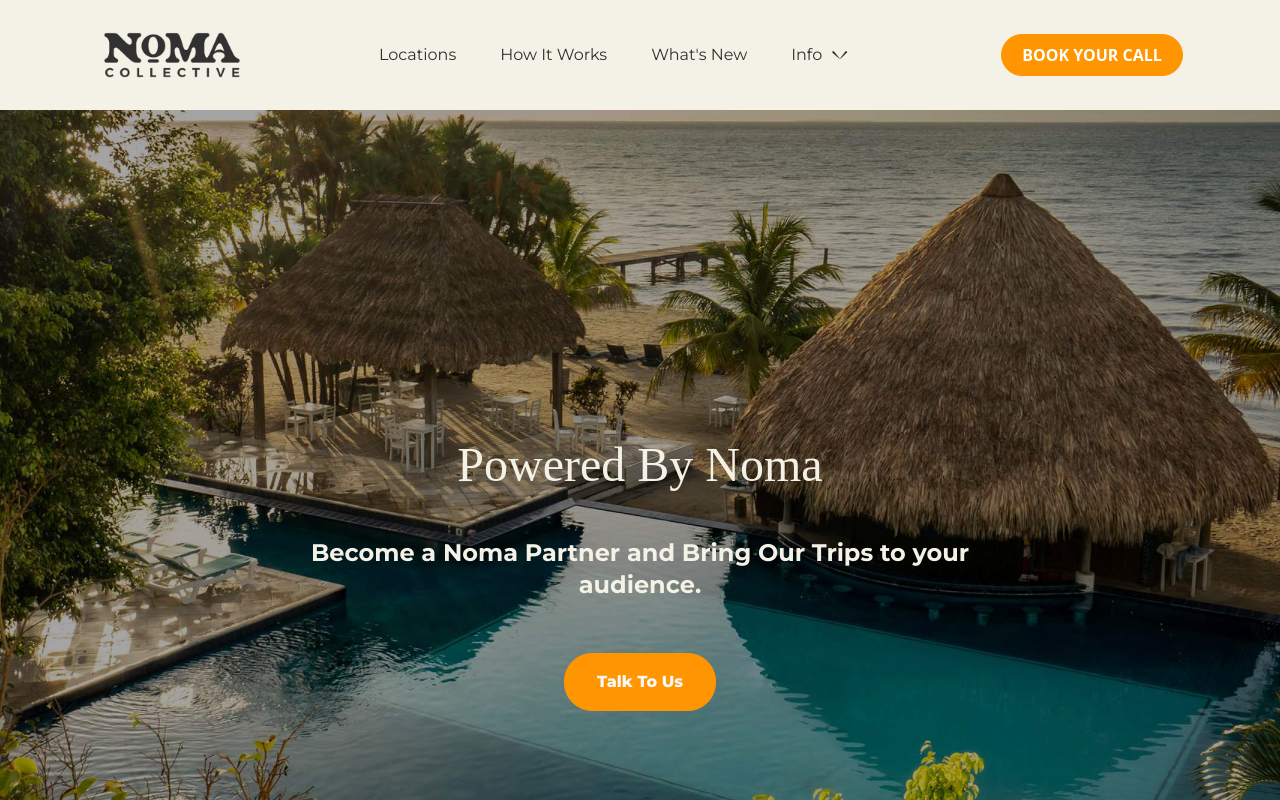
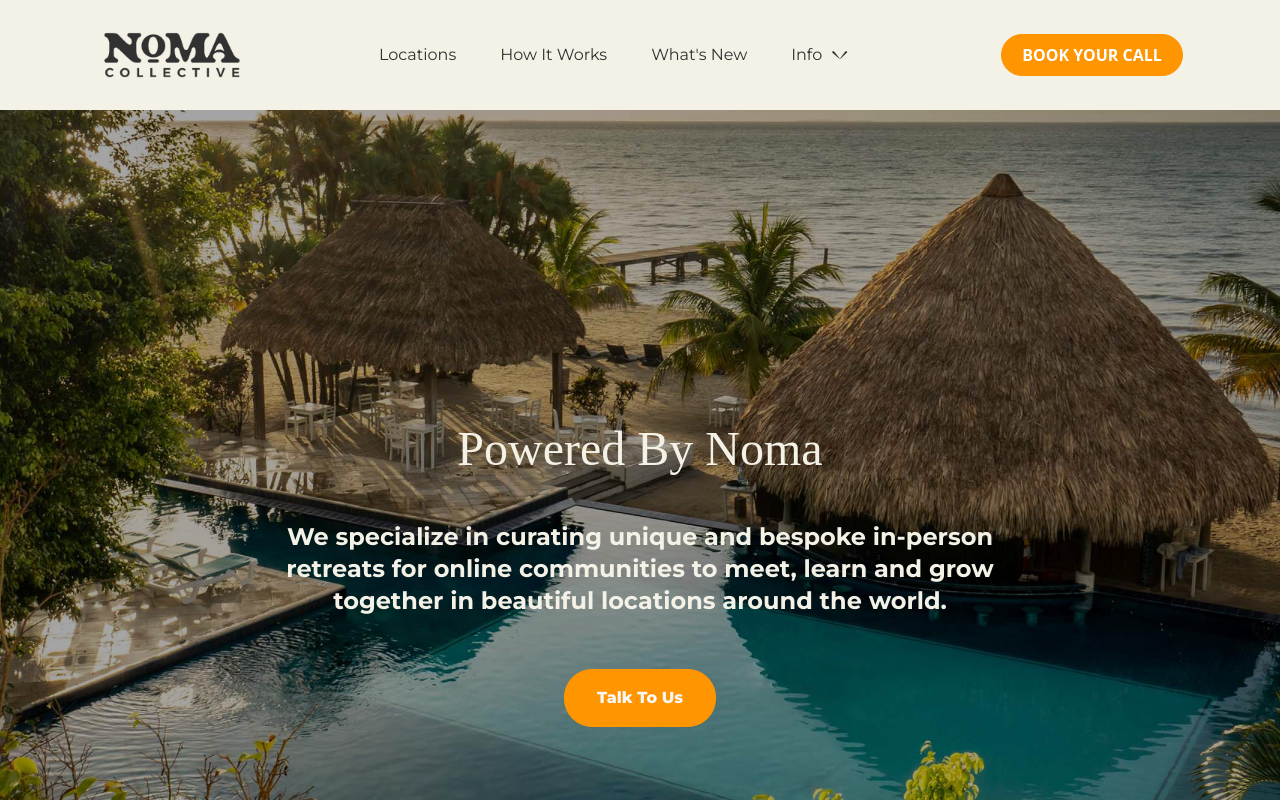
Before and after one commit to rushi444/noma-main, a Next.js app: page /powered-by-noma in a window 1280 px wide. Shown: the top 800 px of the page. Built offline with nearby package versions, Linux system fonts and the light colour scheme; a web font is replaced by a local one.

Commit message:
Update powered-by-noma.js

```diff
--- a/pages/powered-by-noma.js
+++ b/pages/powered-by-noma.js
@@ -14,7 +14,7 @@
       <main className="mb-28">
         <Teamhero
           heading="Powered by Noma"
-          text="Become a Noma Partner and Bring Our Trips to your audience."
+          text="We specialize in curating unique and bespoke in-person retreats for online communities to meet, learn and grow together in beautiful locations around the world."
           btn="Talk To Us"
         />
         <WhatToExpect />
```
